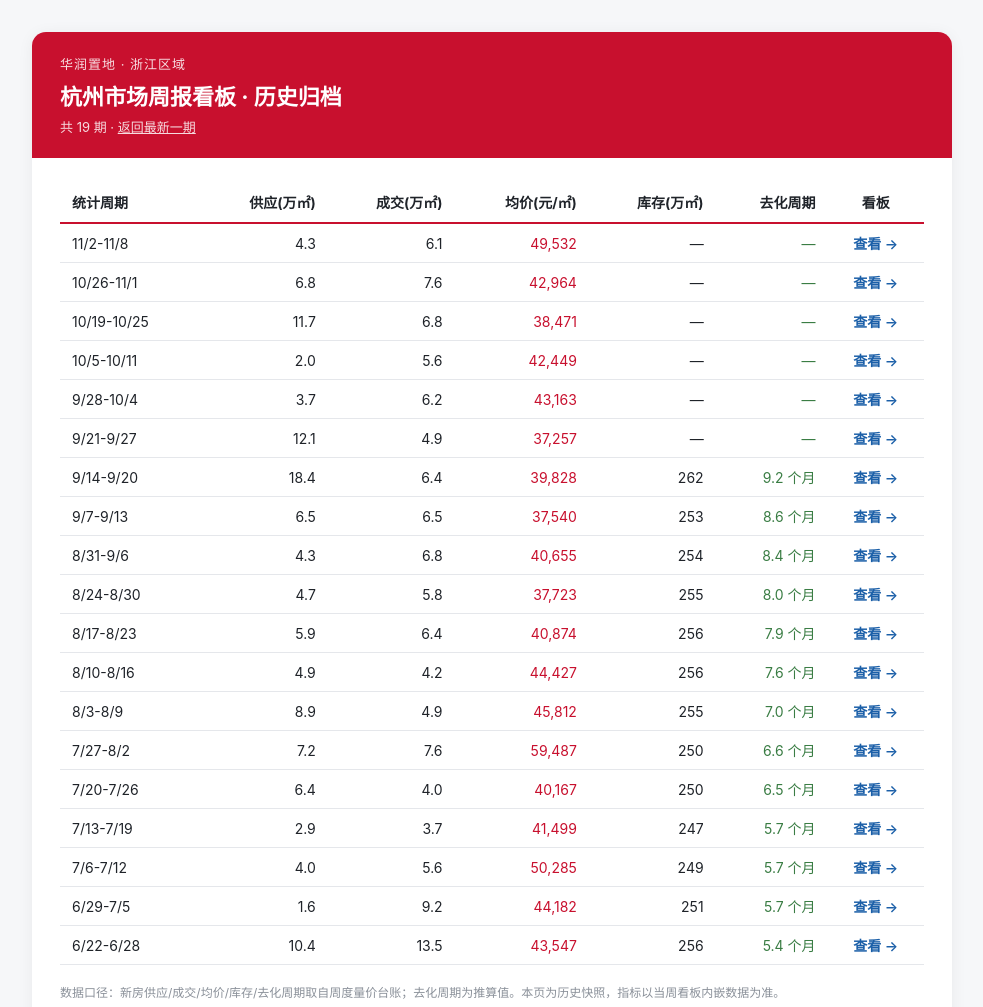
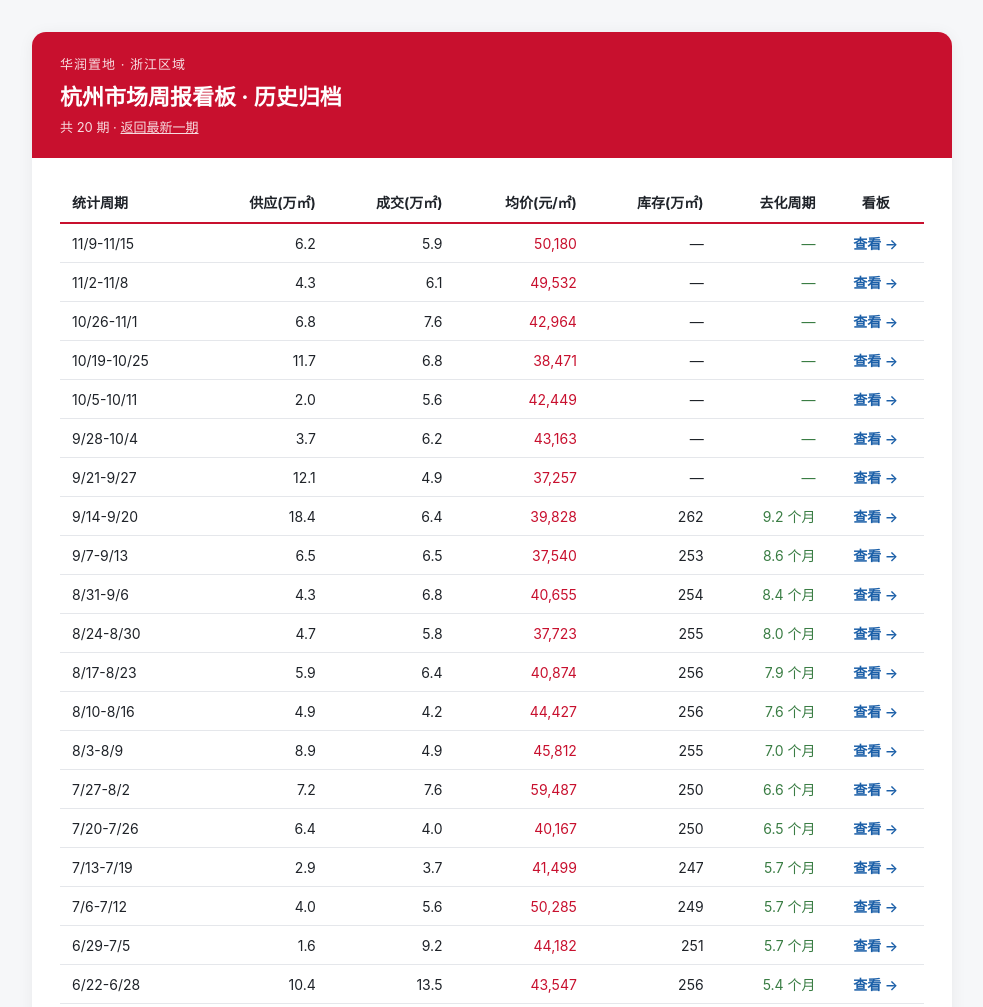
Before and after one commit to Hemugeng/wangqian-kanban, a plain HTML site: page weekly/archive/index.html in a window 1280 px wide. Shown: the top 1007 px of the page, without its empty margins (148-1131 px from the left). Drawn offline with Linux system fonts and the light colour scheme.

Commit message:
sync: 归档索引新增 11/9-11/15（共20期）

```diff
--- a/weekly/archive/index.html
+++ b/weekly/archive/index.html
@@ -10,7 +10,7 @@
   <div style="background:#C8102E;color:#fff;padding:22px 28px">
     <div style="font-size:13px;opacity:.85;letter-spacing:1px">华润置地 · 浙江区域</div>
     <h1 style="margin:6px 0 0;font-size:22px">杭州市场周报看板 · 历史归档</h1>
-    <div style="font-size:13px;opacity:.85;margin-top:6px">共 19 期 · <a href="../index.html" style="color:#fff;text-decoration:underline">返回最新一期</a></div>
+    <div style="font-size:13px;opacity:.85;margin-top:6px">共 20 期 · <a href="../index.html" style="color:#fff;text-decoration:underline">返回最新一期</a></div>
   </div>
   <div style="padding:8px 28px 28px;overflow-x:auto">
     <table style="width:100%;border-collapse:collapse;font-size:14px;margin-top:16px">
@@ -24,6 +24,16 @@
         <th style="text-align:center;padding:10px 12px;border-bottom:2px solid #C8102E;color:#1f2329">看板</th>
       </tr></thead>
       <tbody>
+      <tr>
+        <td style="text-align:left;padding:9px 12px;border-bottom:1px solid #e5e7eb;white-space:nowrap;color:#1f2329">11/9-11/15</td>
+        <td style="text-align:right;padding:9px 12px;border-bottom:1px solid #e5e7eb;white-space:nowrap;color:#1f2329">6.2</td>
+        <td style="text-align:right;padding:9px 12px;border-bottom:1px solid #e5e7eb;white-space:nowrap;color:#1f2329">5.9</td>
+        <td style="text-align:right;padding:9px 12px;border-bottom:1px solid #e5e7eb;white-space:nowrap;color:#C8102E">50,180</td>
+        <td style="text-align:right;padding:9px 12px;border-bottom:1px solid #e5e7eb;white-space:nowrap;color:#1f2329">—</td>
+        <td style="text-align:right;padding:9px 12px;border-bottom:1px solid #e5e7eb;white-space:nowrap;color:#3A7D44">—</td>
+        <td style="text-align:center;padding:9px 12px;border-bottom:1px solid #e5e7eb;white-space:nowrap;color:#1f2329"><a href="./20261109-1115.html" style="color:#1B5FA8;text-decoration:none;font-weight:600">查看 →</a></td>
+      </tr>
+
       <tr>
         <td style="text-align:left;padding:9px 12px;border-bottom:1px solid #e5e7eb;white-space:nowrap;color:#1f2329">11/2-11/8</td>
         <td style="text-align:right;padding:9px 12px;border-bottom:1px solid #e5e7eb;white-space:nowrap;color:#1f2329">4.3</td>
```
